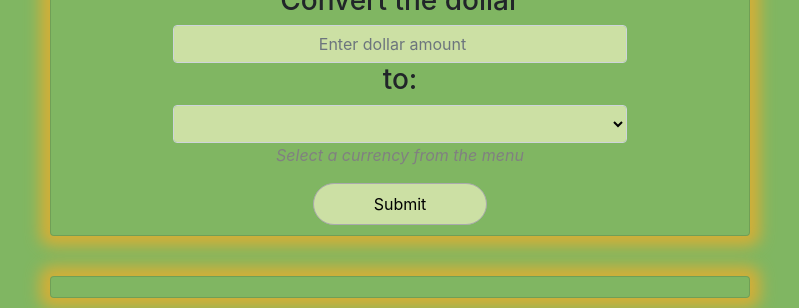
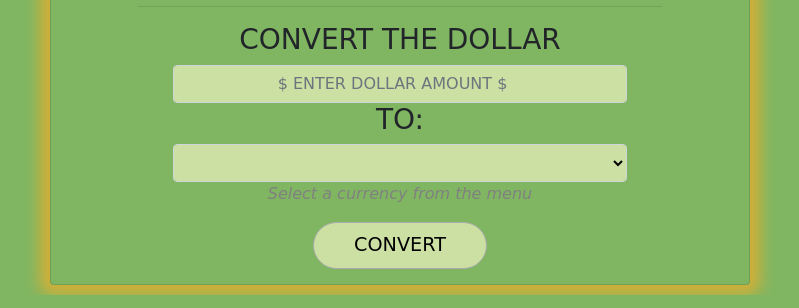
Before and after one commit to RyanDanielWalker/CurrencyExchanger, a website built with webpack: page src/index.html in a window 1280 px wide. Shown: the part 580-888 px from the top of the page, without its empty margins (240-1039 px from the left). Built offline with nearby package versions, Linux system fonts and the light colour scheme; a web font is replaced by a local one.

Commit message:
Finalize everything, final push

```diff
--- a/src/css/styles.css
+++ b/src/css/styles.css
@@ -1,17 +1,19 @@
 body {
   text-align: center;
   background-color: #80b662 ;
+  font-family: 'Orelega One', cursive;
 }
 #shower {
-  /* display: none; */
+  display: none;
+  font-size: larger;
   background-color: #cce0a4;
   margin: auto;
-  width: 60vw;
+  width: 40vw;
   max-width: 700px;
   margin-top: 5vh;
-  background-color: #80B662;
+  background-color: #cce0a4;
   margin-bottom: 10px;
-  padding: 10px;
+  padding: 5px;
   box-shadow: 0 0 15px 10px #d4af37;
 }
 #conversionCard {
@@ -46,8 +48,9 @@ button {
   border: solid #aaa9ad 1px;
   width: 25%;
   padding: 8px;
-  margin-bottom: 10px;
+  margin-bottom: 15px;
   border-radius: 100px;
+  font-size: larger;
 }
 #musicPlayer {
   position: relative;
@@ -55,3 +58,12 @@ button {
   width: 100%;
   margin: 0 10 0 10;
 }
+#logo {
+  margin: 10px;
+}
+#result {
+  background-color: #80B662;
+  border: solid 1px #aaa9ad;
+  padding: 5px;
+  border-radius: 5px;
+}
--- a/src/index.html
+++ b/src/index.html
@@ -2,14 +2,15 @@
 <html lang="en">
 
 <head>
+  <title>Currency Exchanger</title>
   <meta charset="UTF-8">
   <meta http-equiv="X-UA-Compatible" content="IE=edge">
   <meta name="viewport" content="width=device-width, initial-scale=1.0">
-  <title>Currency Exchanger</title>
+  <link rel="preconnect" href="https://fonts.gstatic.com">
+  <link href="https://fonts.googleapis.com/css2?family=Orelega+One&display=swap" rel="stylesheet">
 </head>
 
 <body>
-
   <div class="container">
     <div class="card" id="conversionCard">
       <iframe id="musicPlayer" style="border: 0; margin: auto; width: 100%; height: 42px; display: block;"
@@ -17,9 +18,11 @@
         seamless><a href="https://jamespants.bandcamp.com/album/welcome">Welcome by James Pants</a></iframe>
       <img src="assets/images/logo.png" alt="Currency Exchanger logo" id="logo">
       <form id="moneyForm">
-        <h3 id="dollar">Convert the dollar</h3>
-        <input type="number" min="0" step=".01" class="form-control" id="userAmount" placeholder="Enter dollar amount">
-        <h3>to:</h3>
+        <hr style="width: 75%">
+        <h3 id="dollar">CONVERT THE DOLLAR</h3>
+        <input type="number" min="0" step=".01" class="form-control" id="userAmount"
+          placeholder="$ ENTER DOLLAR AMOUNT $">
+        <h3>TO:</h3>
         <select class="form-control" id="exchangeTo">
           <option selected></option>
           <option val="EUR">EUR - Euro</option>
@@ -30,22 +33,16 @@
           <option val="XXL">RYN - $Ryan</option>
         </select>
         <p>Select a currency from the menu</p>
-        <button type="submit">Submit</button>
+        <button type="submit">CONVERT</button>
       </form>
     </div>
-
     <div class="card" id="shower">
       <div id="result">
       </div>
       <div id="showErrors">
       </div>
     </div>
-
-
-
-
   </div>
-
 </body>
 
 </html>
--- a/src/main.js
+++ b/src/main.js
@@ -35,7 +35,7 @@ $(document).ready(function () {
           getExchange(response, userAmount);
         });
       clearFields();
-      $("#shower").fadeIn();
+      $("#shower").fadeIn(550);
     } else {
       alert('Please complete all forms!');
     }
```
Also changed, not shown: README.md.
